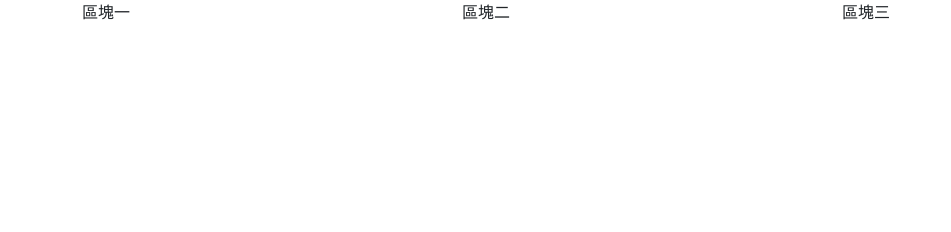
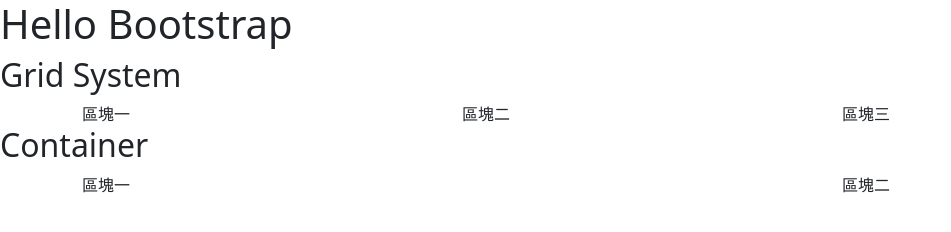
Before and after one commit to ritashio/ritashio.github.com, a plain HTML site: page 0416/index.html in a window 1280 px wide. Shown: the whole page, without its empty margins (0-951 px from the left). Drawn offline with nearby package versions, Linux system fonts and the light colour scheme.

Commit message:
Update index.html

```diff
--- a/0416/index.html
+++ b/0416/index.html
@@ -8,6 +8,8 @@
 </head>
 
 <body>
+	<h1>Hello Bootstrap</h1>
+	<h2>Grid System</h2>
 	<div class="container">
 		<div class="row">
 			<div class="col-sm-2 col-md-4 col-lg-4" >
@@ -21,5 +23,12 @@
 			</div>
 		</div>
 	</div>
+	<h2>Container</h2>
+	<div class="container">
+		<div class="row">
+			<div class="col-8">區塊一</div>
+			<div class="col-4">區塊二</div>
+		</div>
+	</div>
 </body>
 </html>
```
